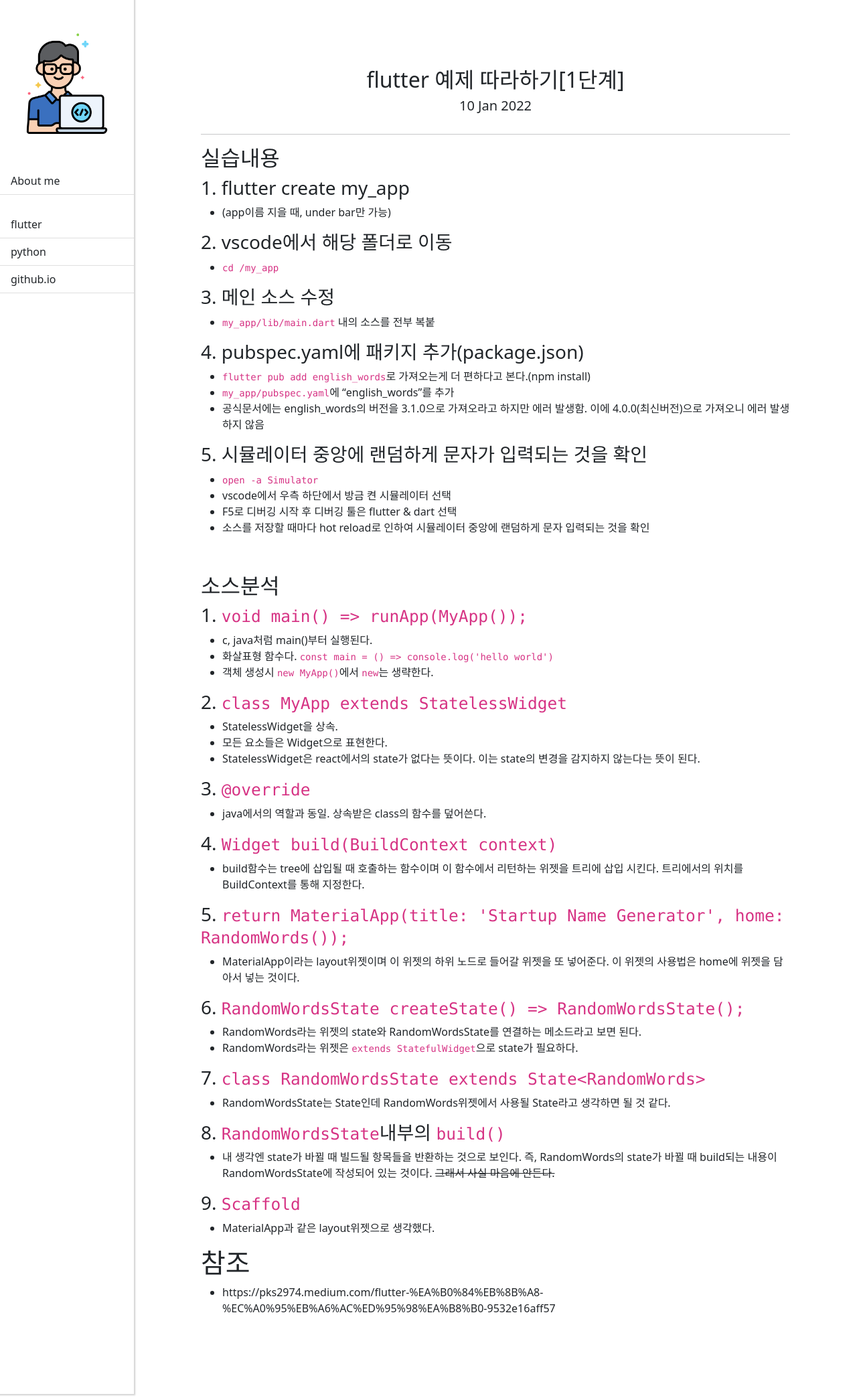
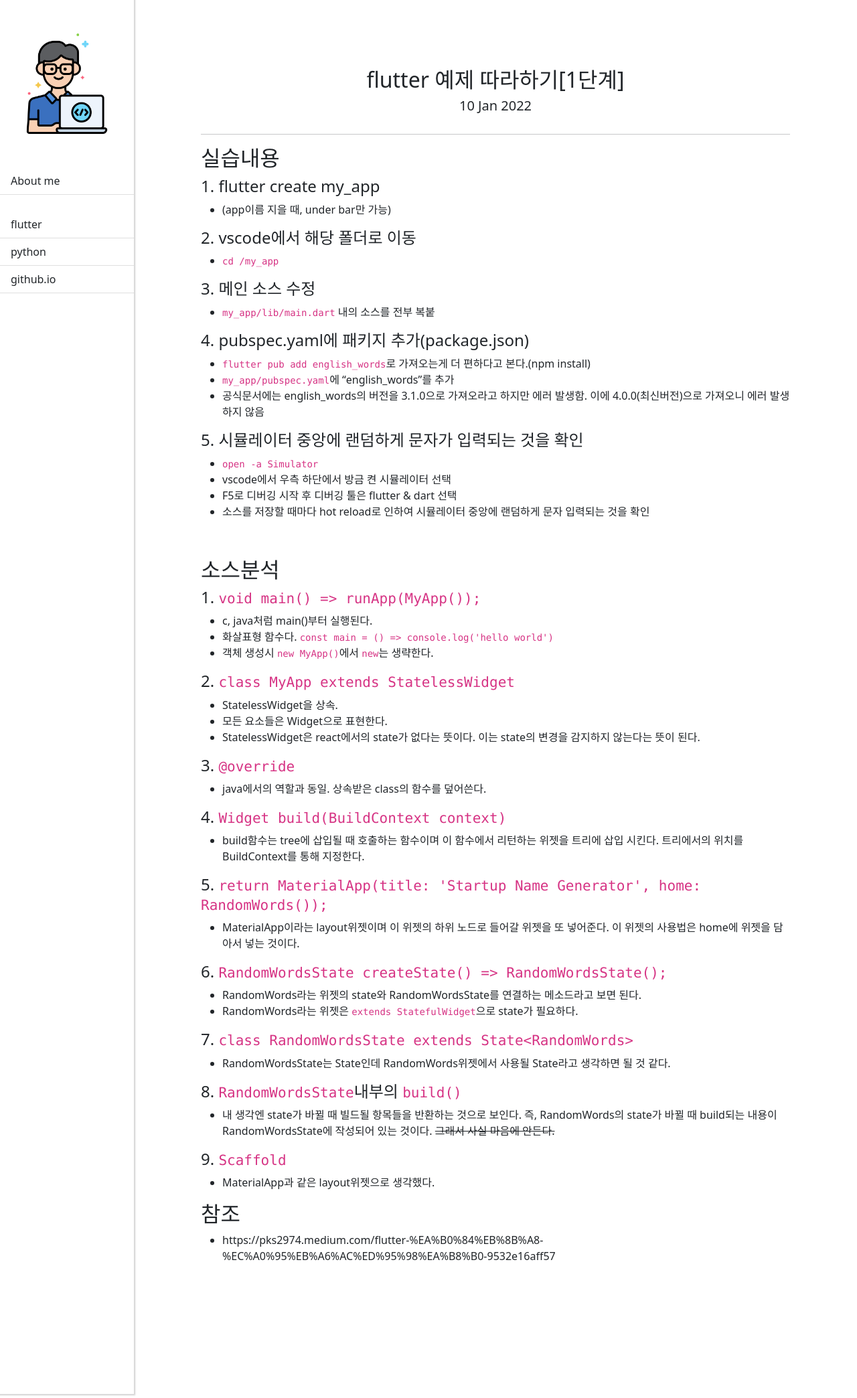
Before and after one commit to daegkim/daegkim.github.io, a Jekyll site: the page built from _flutter/flutter-practice1.markdown, in a window 1280 px wide. Shown: the whole page at 67% size. Built offline with Jekyll 4.4.1, drawn with Linux system fonts in a browser that asks for light colours.

```diff
--- a/_flutter/flutter-practice1.markdown
+++ b/_flutter/flutter-practice1.markdown
@@ -4,21 +4,21 @@ title:  "flutter 예제 따라하기[1단계]"
 date:   2022-01-10
 ---
 ## 실습내용
-### 1. flutter create my_app
+#### 1. flutter create my_app
 - (app이름 지을 때, under bar만 가능)
 
-### 2. vscode에서 해당 폴더로 이동
+#### 2. vscode에서 해당 폴더로 이동
 - `cd /my_app`
 
-### 3. 메인 소스 수정
+#### 3. 메인 소스 수정
 - `my_app/lib/main.dart` 내의 소스를 전부 복붙
 
-### 4. pubspec.yaml에 패키지 추가(package.json)
+#### 4. pubspec.yaml에 패키지 추가(package.json)
 - `flutter pub add english_words`로 가져오는게 더 편하다고 본다.(npm install)
 - `my_app/pubspec.yaml`에 "english_words"를 추가
 - 공식문서에는 english_words의 버전을 3.1.0으로 가져오라고 하지만 에러 발생함. 이에 4.0.0(최신버전)으로 가져오니 에러 발생하지 않음
 
-### 5. 시뮬레이터 중앙에 랜덤하게 문자가 입력되는 것을 확인
+#### 5. 시뮬레이터 중앙에 랜덤하게 문자가 입력되는 것을 확인
 - `open -a Simulator`
 - vscode에서 우측 하단에서 방금 켠 시뮬레이터 선택
 - F5로 디버깅 시작 후 디버깅 툴은 flutter & dart 선택
@@ -27,38 +27,38 @@ date:   2022-01-10
 <br/>
 
 ## 소스분석
-### 1. `void main() => runApp(MyApp());`
+#### 1. `void main() => runApp(MyApp());`
 - c, java처럼 main()부터 실행된다.
 - 화살표형 함수다. `const main = () => console.log('hello world')`
 - 객체 생성시 `new MyApp()`에서 `new`는 생략한다.
 
-### 2. `class MyApp extends StatelessWidget`
+#### 2. `class MyApp extends StatelessWidget`
 - StatelessWidget을 상속.
 - 모든 요소들은 Widget으로 표현한다.
 - StatelessWidget은 react에서의 state가 없다는 뜻이다. 이는 state의 변경을 감지하지 않는다는 뜻이 된다.
 
-### 3. `@override`
+#### 3. `@override`
 - java에서의 역할과 동일. 상속받은 class의 함수를 덮어쓴다.
 
-### 4. `Widget build(BuildContext context)`
+#### 4. `Widget build(BuildContext context)`
 - build함수는 tree에 삽입될 때 호출하는 함수이며 이 함수에서 리턴하는 위젯을 트리에 삽입 시킨다. 트리에서의 위치를 BuildContext를 통해 지정한다.
 
-### 5. `return MaterialApp(title: 'Startup Name Generator', home: RandomWords());`
+#### 5. `return MaterialApp(title: 'Startup Name Generator', home: RandomWords());`
 - MaterialApp이라는 layout위젯이며 이 위젯의 하위 노드로 들어갈 위젯을 또 넣어준다. 이 위젯의 사용법은 home에 위젯을 담아서 넣는 것이다.
 
-### 6. `RandomWordsState createState() => RandomWordsState();`
+#### 6. `RandomWordsState createState() => RandomWordsState();`
 - RandomWords라는 위젯의 state와 RandomWordsState를 연결하는 메소드라고 보면 된다.
 - RandomWords라는 위젯은 `extends StatefulWidget`으로 state가 필요하다.
 
-### 7. `class RandomWordsState extends State<RandomWords>`
+#### 7. `class RandomWordsState extends State<RandomWords>`
 - RandomWordsState는 State인데 RandomWords위젯에서 사용될 State라고 생각하면 될 것 같다.
 
-### 8. `RandomWordsState`내부의 `build()`
+#### 8. `RandomWordsState`내부의 `build()`
 - 내 생각엔 state가 바뀔 때 빌드될 항목들을 반환하는 것으로 보인다. 즉, RandomWords의 state가 바뀔 때 build되는 내용이 RandomWordsState에 작성되어 있는 것이다. ~~그래서 사실 마음에 안든다.~~
 
-### 9. `Scaffold`
+#### 9. `Scaffold`
 - MaterialApp과 같은 layout위젯으로 생각했다.
 
 
-# 참조
+## 참조
 - https://pks2974.medium.com/flutter-%EA%B0%84%EB%8B%A8-%EC%A0%95%EB%A6%AC%ED%95%98%EA%B8%B0-9532e16aff57
```
